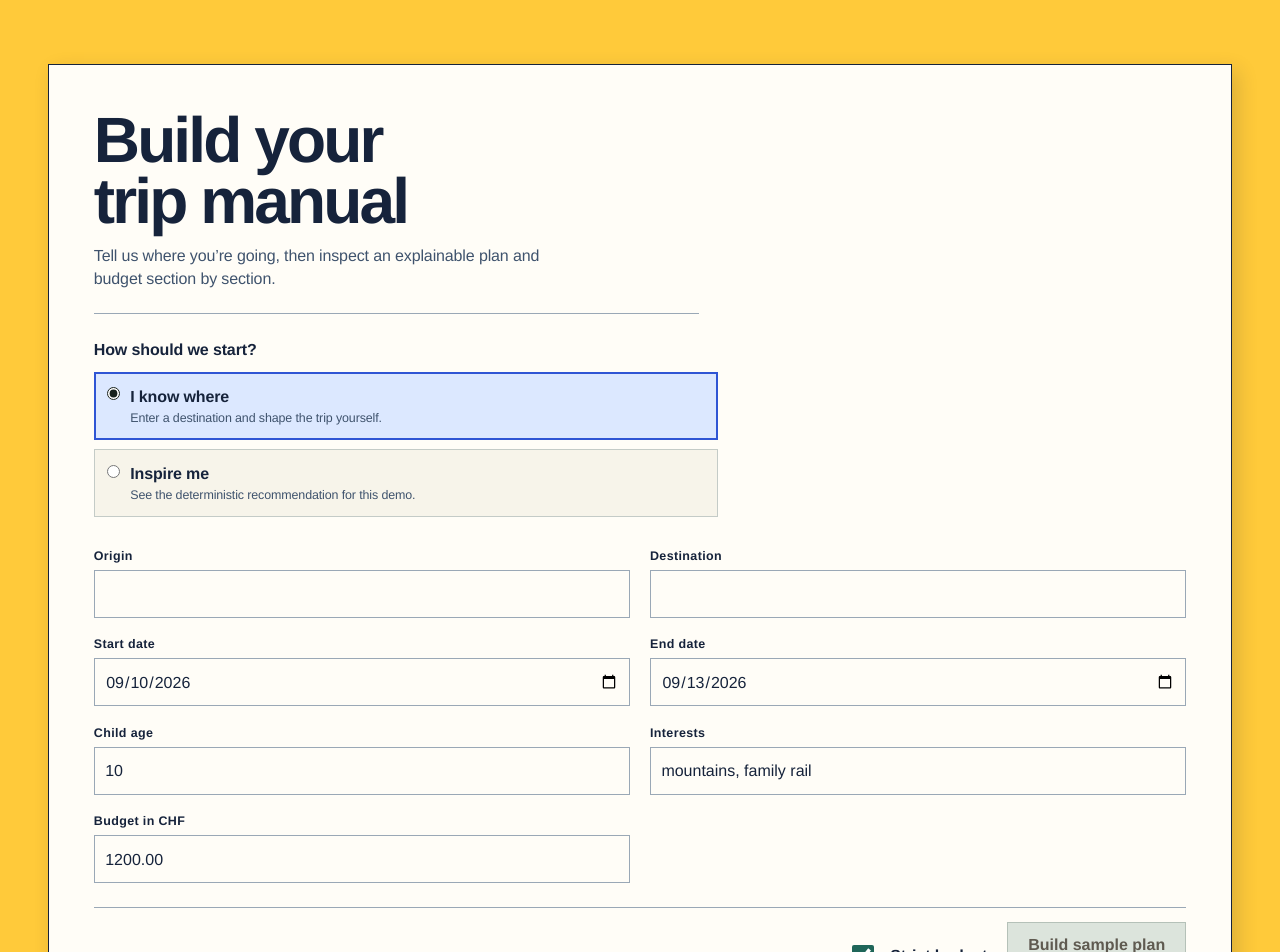
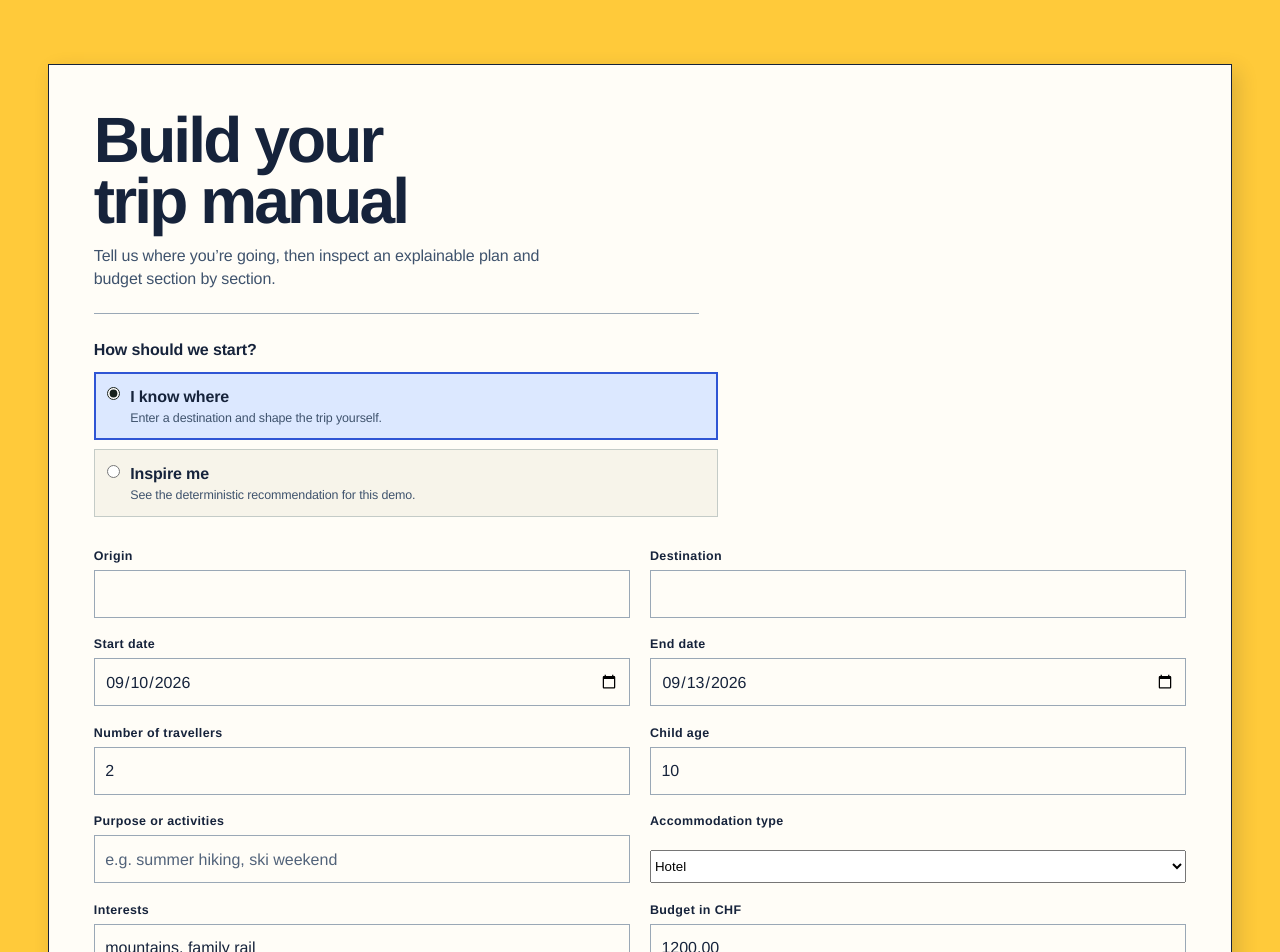
Before and after one commit to stella-jin-ys/AI-travel-budget-planner, a Next.js app in the folder travel-planner/: page / in a window 1280 px wide. Shown: the top 952 px of the page. Built offline with nearby package versions, Linux system fonts and the light colour scheme.

Commit message:
Add user-driven launch brief inputs

```diff
--- a/travel-planner/src/features/trips/components/trip-setup.tsx
+++ b/travel-planner/src/features/trips/components/trip-setup.tsx
@@ -21,7 +21,10 @@ export function TripSetup({
   const [startDate, setStartDate] = useState("2026-09-10");
   const [endDate, setEndDate] = useState("2026-09-13");
   const [childAge, setChildAge] = useState(10);
+  const [travelerCount, setTravelerCount] = useState(2);
   const [interests, setInterests] = useState("mountains, family rail");
+  const [purpose, setPurpose] = useState("");
+  const [accommodationType, setAccommodationType] = useState<NonNullable<TripBrief["accommodationType"]>>("hotel");
   const [budget, setBudget] = useState("1200.00");
   const [strict, setStrict] = useState(true);
 
@@ -30,6 +33,7 @@ export function TripSetup({
   const ready =
     Boolean(origin.trim() && startDate && endDate) &&
     (mode === "inspire-me" || Boolean(destination.trim())) &&
+    travelerCount >= 1 &&
     strictBudgetValid;
 
   function submit(event: React.FormEvent<HTMLFormElement>) {
@@ -44,24 +48,17 @@ export function TripSetup({
         mode === "known-destination" ? destination.trim() : undefined,
       startDate,
       endDate,
-      travelers: [
-        {
-          id: "adult-1",
-          name: "Adult",
-          age: 35,
-          eligibility: ["adult", "family"],
-        },
-        {
-          id: "child-1",
-          name: "Child",
-          age: childAge,
-          eligibility: ["child", "family"],
-        },
-      ],
+      travelers: Array.from({ length: travelerCount }, (_, index) =>
+        index === 1
+          ? { id: "child-1", name: "Child", age: childAge, eligibility: ["child", "family"] }
+          : { id: `adult-${index + 1}`, name: index === 0 ? "Adult" : `Traveller ${index + 1}`, age: 35, eligibility: ["adult"] },
+      ),
       interests: interests
         .split(",")
         .map((value) => value.trim())
         .filter(Boolean),
+      purpose: purpose.trim() || undefined,
+      accommodationType,
       strictBudget:
         strict && budget.trim() ? money(budget.trim(), "CHF") : undefined,
     });
@@ -162,6 +159,18 @@ export function TripSetup({
             />
           </label>
           <label>
+            <span>Number of travellers</span>
+            <input
+              type="number"
+              min="1"
+              max="12"
+              value={travelerCount}
+              aria-label="Number of travellers"
+              onChange={(event) => setTravelerCount(Number(event.target.value))}
+              required
+            />
+          </label>
+          <label>
             <span>Child age</span>
             <input
               type="number"
@@ -170,6 +179,25 @@ export function TripSetup({
               value={childAge}
               onChange={(event) => setChildAge(Number(event.target.value))}
             />
+          </label>
+          <label>
+            <span>Purpose or activities</span>
+            <input
+              value={purpose}
+              aria-label="Purpose or activities"
+              onChange={(event) => setPurpose(event.target.value)}
+              placeholder="e.g. summer hiking, ski weekend"
+            />
+          </label>
+          <label>
+            <span>Accommodation type</span>
+            <select aria-label="Accommodation type" value={accommodationType} onChange={(event) => setAccommodationType(event.target.value as NonNullable<TripBrief["accommodationType"]>)}>
+              <option value="hotel">Hotel</option>
+              <option value="hostel">Hostel</option>
+              <option value="apartment">Apartment</option>
+              <option value="camping">Camping</option>
+              <option value="guesthouse">Guesthouse</option>
+            </select>
           </label>
           <label>
             <span>Interests</span>
@@ -208,7 +236,7 @@ export function TripSetup({
             Strict budget
           </label>
           <button type="submit" disabled={!ready || busy}>
-            {busy ? "Building sample plan…" : "Build sample plan"}
+            {busy ? "Building travel plan…" : "Build my travel plan"}
           </button>
         </div>
 
--- a/travel-planner/src/features/trips/components/trip-workspace.tsx
+++ b/travel-planner/src/features/trips/components/trip-workspace.tsx
@@ -80,6 +80,14 @@ export function TripWorkspace({ initialPlan, onEditBrief }: { initialPlan: TripP
                 {state.plan.brief.startDate} to {state.plan.brief.endDate}
               </dd>
             </div>
+            <div>
+              <dt>Purpose</dt>
+              <dd>{state.plan.brief.purpose ?? state.plan.brief.interests.join(", ")}</dd>
+            </div>
+            <div>
+              <dt>Stay</dt>
+              <dd>{state.plan.brief.accommodationType ?? "Flexible"}</dd>
+            </div>
           </dl>
           <p>No live search or booking availability is represented.</p>
           <button type="button" className="chat-edit" onClick={onEditBrief}>EDIT BRIEF ↗</button>
--- a/travel-planner/src/features/trips/domain/trip.ts
+++ b/travel-planner/src/features/trips/domain/trip.ts
@@ -52,6 +52,8 @@ export interface TripBrief {
   endDate: string;
   travelers: Traveler[];
   interests: string[];
+  purpose?: string;
+  accommodationType?: "hotel" | "hostel" | "apartment" | "camping" | "guesthouse";
   strictBudget?: Money;
   fixtureId?: "switzerland-family";
 }
```
Also changed, not shown: 2 other files (tests, documents, lock files or other folders).
